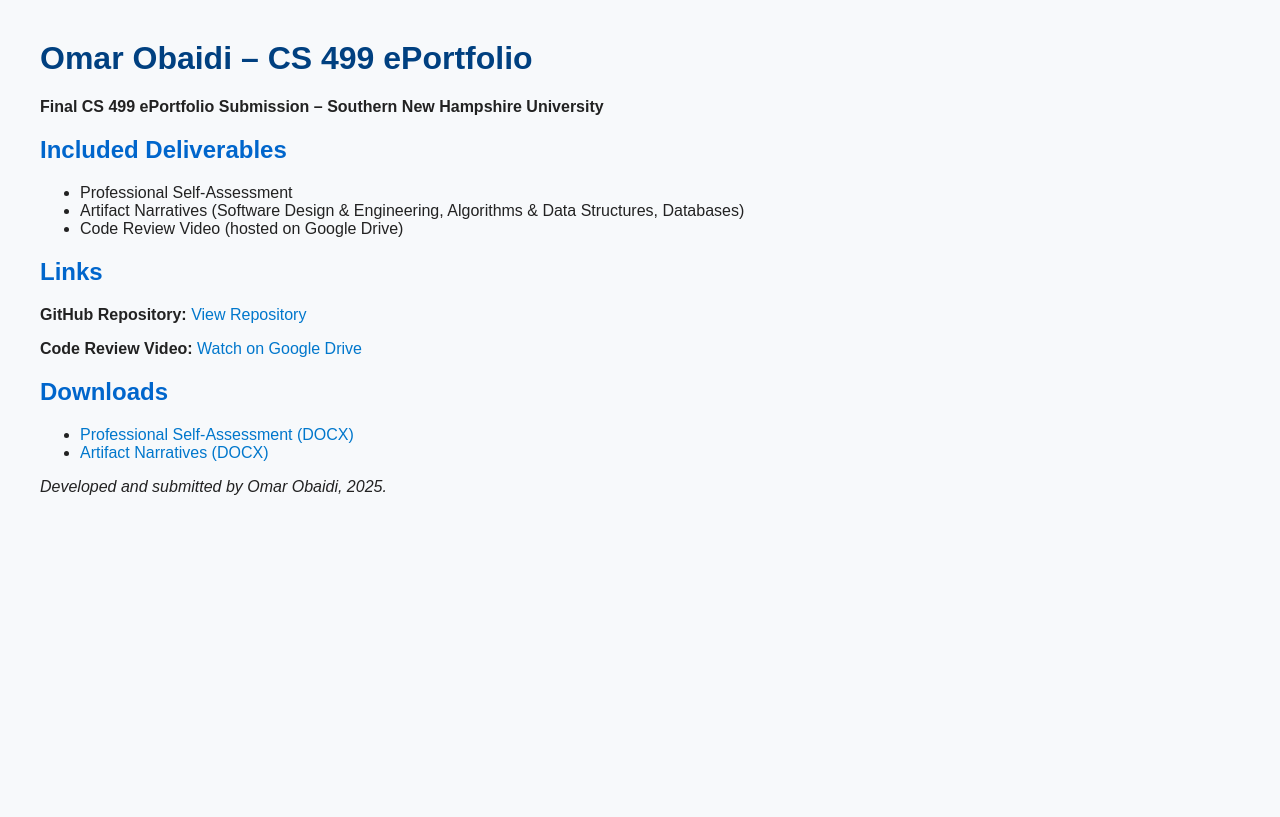
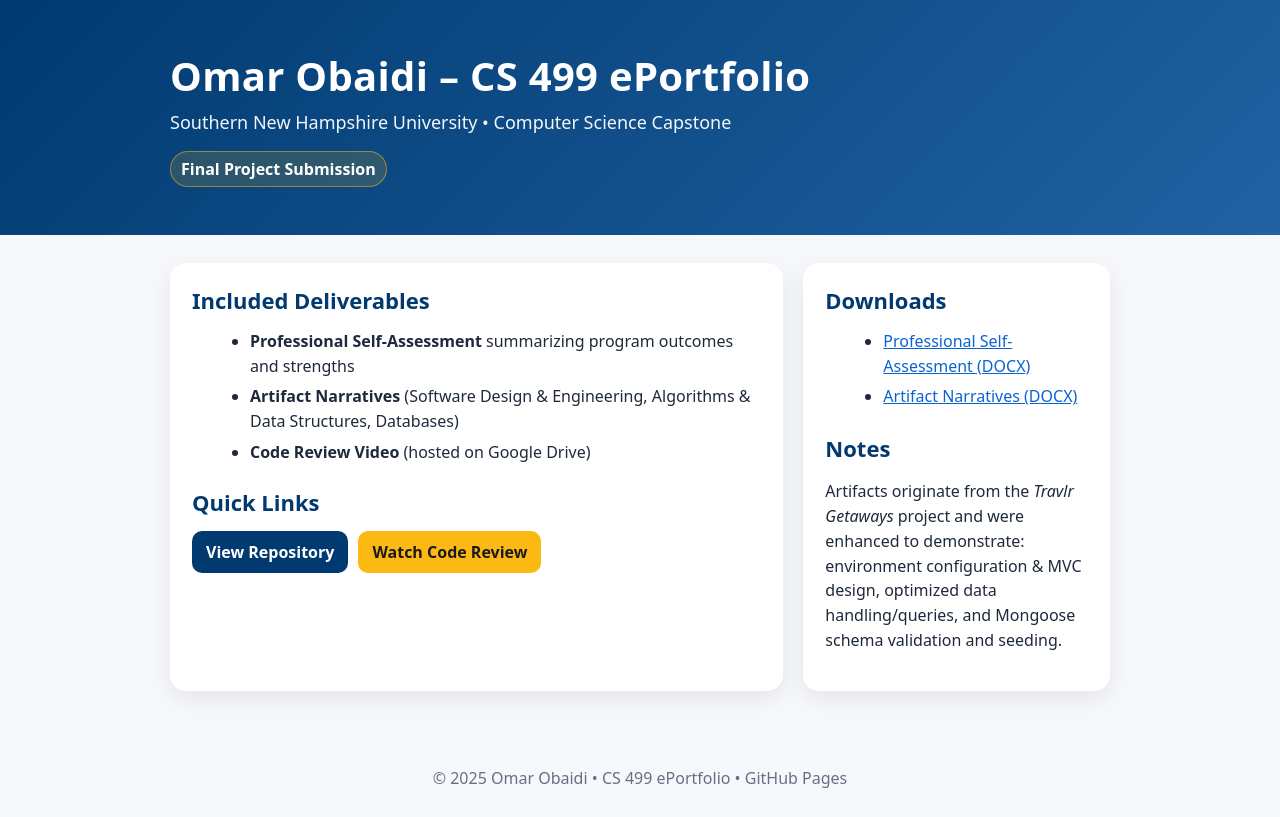
Before and after one commit to aobaidi92/OmarObaidi_ePortfolio, a plain HTML site: page index.html in a window 1280 px wide. Drawn offline with Linux system fonts and the light colour scheme.

Commit message:
Update index.html

```diff
--- a/index.html
+++ b/index.html
@@ -1,48 +1,106 @@
 <!DOCTYPE html>
 <html lang="en">
 <head>
-  <meta charset="UTF-8" />
-  <meta name="viewport" content="width=device-width, initial-scale=1.0" />
-  <title>Omar Obaidi ePortfolio</title>
+  <meta charset="utf-8" />
+  <meta name="viewport" content="width=device-width, initial-scale=1" />
+  <title>Omar Obaidi – CS 499 ePortfolio</title>
   <style>
-    body {
-      font-family: Arial, sans-serif;
-      margin: 40px;
-      background: #f7f9fb;
-      color: #222;
+    :root{
+      --snhu-blue:#003A70;
+      --snhu-gold:#FDB913;
+      --ink:#1e293b;
+      --muted:#667085;
+      --bg:#f6f8fb;
+      --card:#ffffff;
+      --shadow:0 8px 24px rgba(2,16,43,.08);
+      --radius:16px;
     }
-    h1 { color: #004080; }
-    h2 { color: #0066cc; }
-    a { color: #0077cc; text-decoration: none; }
-    a:hover { text-decoration: underline; }
+    *{box-sizing:border-box}
+    body{
+      margin:0; font-family:system-ui,-apple-system,Segoe UI,Roboto,Helvetica,Arial,sans-serif;
+      color:var(--ink); background:var(--bg);
+    }
+    /* Header */
+    .hero{
+      background:linear-gradient(135deg,var(--snhu-blue),#2162a3);
+      color:#fff; padding:48px 20px;
+    }
+    .container{max-width:980px; margin:0 auto; padding:0 20px;}
+    .hero h1{margin:0 0 6px 0; font-size:clamp(28px,4vw,40px); letter-spacing:.3px}
+    .hero p{margin:0; opacity:.95; font-size:clamp(14px,2.2vw,18px)}
+    .badge{display:inline-block; margin-top:14px; background:rgba(253,185,19,.15); color:#fff;
+      border:1px solid rgba(253,185,19,.5); padding:6px 10px; border-radius:999px; font-weight:600}
+    /* Layout */
+    .grid{display:grid; gap:20px; grid-template-columns: 1fr; margin:28px 0 48px}
+    @media (min-width:900px){ .grid{grid-template-columns: 2fr 1fr;} }
+    .card{
+      background:var(--card); border-radius:var(--radius); padding:22px 22px; box-shadow:var(--shadow);
+    }
+    h2{margin:0 0 14px; font-size:22px; color:var(--snhu-blue)}
+    p, li{line-height:1.55}
+    ul{margin:10px 0 0 18px}
+    .list-tight li{margin:6px 0}
+    /* Link buttons */
+    .btn{
+      display:inline-flex; align-items:center; gap:8px;
+      background:var(--snhu-blue); color:#fff; text-decoration:none; padding:10px 14px;
+      border-radius:10px; font-weight:600;
+    }
+    .btn.alt{background:var(--snhu-gold); color:#1a1a1a}
+    .btn-row{display:flex; flex-wrap:wrap; gap:10px; margin-top:12px}
+    a{color:#0b63d1}
+    a:hover{opacity:.9}
+    footer{padding:28px 20px; color:var(--muted); text-align:center}
   </style>
 </head>
 <body>
+  <!-- HEADER -->
+  <header class="hero">
+    <div class="container">
       <h1>Omar Obaidi – CS 499 ePortfolio</h1>
-  <p><strong>Final CS 499 ePortfolio Submission – Southern New Hampshire University</strong></p>
+      <p>Southern New Hampshire University • Computer Science Capstone</p>
+      <div class="badge">Final Project Submission</div>
+    </div>
+  </header>
 
+  <!-- CONTENT -->
+  <main class="container">
+    <div class="grid">
+      <!-- Left column -->
+      <section class="card">
         <h2>Included Deliverables</h2>
-  <ul>
-    <li>Professional Self-Assessment</li>
-    <li>Artifact Narratives (Software Design & Engineering, Algorithms & Data Structures, Databases)</li>
-    <li>Code Review Video (hosted on Google Drive)</li>
+        <ul class="list-tight">
+          <li><strong>Professional Self-Assessment</strong> summarizing program outcomes and strengths</li>
+          <li><strong>Artifact Narratives</strong> (Software Design & Engineering, Algorithms & Data Structures, Databases)</li>
+          <li><strong>Code Review Video</strong> (hosted on Google Drive)</li>
         </ul>
 
-  <h2>Links</h2>
-  <p><strong>GitHub Repository:</strong>
-    <a href="https://github.com/aobaidi92/OmarObaidi_ePortfolio" target="_blank">View Repository</a>
-  </p>
+        <h2 style="margin-top:22px">Quick Links</h2>
+        <div class="btn-row">
+          <a class="btn" href="https://github.com/aobaidi92/OmarObaidi_ePortfolio" target="_blank" rel="noopener">View Repository</a>
+          <a class="btn alt" href="https://drive.google.com/file/d/1gPffHO0Hp5P0YkUqeS_vsaE30XgG8fkE/view?usp=drive_link" target="_blank" rel="noopener">Watch Code Review</a>
+        </div>
+      </section>
 
-  <p><strong>Code Review Video:</strong>
-    <a href="https://drive.google.com/file/d/1gPffHO0Hp5P0YkUqeS_vsaE30XgG8fkE/view?usp=drive_link" target="_blank">Watch on Google Drive</a>
-  </p>
-
+      <!-- Right column -->
+      <aside class="card">
         <h2>Downloads</h2>
-  <ul>
+        <ul class="list-tight">
           <li><a href="OmarObaidi_CS499_ProfessionalSelfAssessment.docx">Professional Self-Assessment (DOCX)</a></li>
           <li><a href="OmarObaidi_CS499_Narrative_ArtifactNarratives.docx">Artifact Narratives (DOCX)</a></li>
         </ul>
 
-  <p><em>Developed and submitted by Omar Obaidi, 2025.</em></p>
+        <h2 style="margin-top:24px">Notes</h2>
+        <p>
+          Artifacts originate from the <em>Travlr Getaways</em> project and were enhanced to demonstrate:
+          environment configuration &amp; MVC design, optimized data handling/queries, and Mongoose schema validation and seeding.
+        </p>
+      </aside>
+    </div>
+  </main>
+
+  <footer>
+    © 2025 Omar Obaidi • CS 499 ePortfolio • GitHub Pages
+  </footer>
 </body>
 </html>
```
Lines whose indentation alone changed are shown as unchanged.
